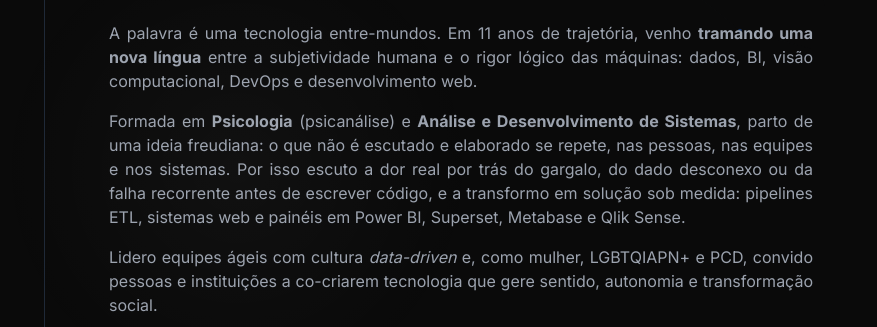
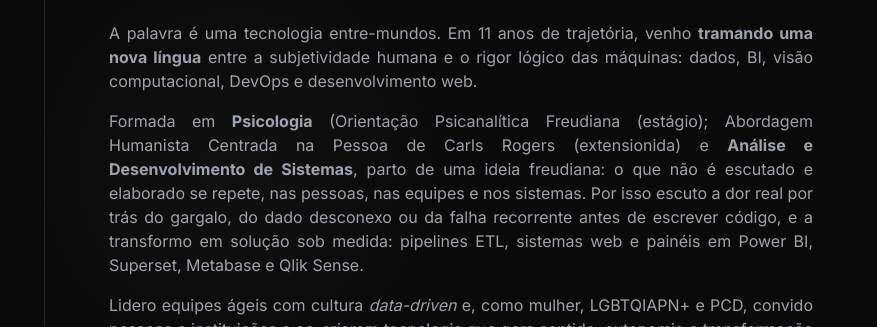
Before and after one commit to isamtbella/isamtbella.github.io., a plain HTML site: page index.html in a window 1280 px wide. Shown: the part 232-559 px from the top of the page, 403-1280 px from the left. Drawn offline with nearby package versions, Linux system fonts and the light colour scheme.

Commit message:
Update index.html

```diff
--- a/index.html
+++ b/index.html
@@ -397,7 +397,7 @@
 
                     <div class="lang-pt text-gray-600 dark:text-gray-400 leading-relaxed text-justify space-y-4 text-sm md:text-base">
                         <p>A palavra é uma tecnologia entre-mundos. Em 11 anos de trajetória, venho <strong>tramando uma nova língua</strong> entre a subjetividade humana e o rigor lógico das máquinas: dados, BI, visão computacional, DevOps e desenvolvimento web.</p>
-                        <p>Formada em <strong>Psicologia</strong> (psicanálise) e <strong>Análise e Desenvolvimento de Sistemas</strong>, parto de uma ideia freudiana: o que não é escutado e elaborado se repete, nas pessoas, nas equipes e nos sistemas. Por isso escuto a dor real por trás do gargalo, do dado desconexo ou da falha recorrente antes de escrever código, e a transformo em solução sob medida: pipelines ETL, sistemas web e painéis em Power BI, Superset, Metabase e Qlik Sense.</p>
+                        <p>Formada em <strong>Psicologia</strong> (Orientação Psicanalítica Freudiana (estágio); Abordagem Humanista Centrada na Pessoa de Carls Rogers (extensionida) e <strong>Análise e Desenvolvimento de Sistemas</strong>, parto de uma ideia freudiana: o que não é escutado e elaborado se repete, nas pessoas, nas equipes e nos sistemas. Por isso escuto a dor real por trás do gargalo, do dado desconexo ou da falha recorrente antes de escrever código, e a transformo em solução sob medida: pipelines ETL, sistemas web e painéis em Power BI, Superset, Metabase e Qlik Sense.</p>
                         <p>Lidero equipes ágeis com cultura <em>data-driven</em> e, como mulher, LGBTQIAPN+ e PCD, convido pessoas e instituições a co-criarem tecnologia que gere sentido, autonomia e transformação social.</p>
                     </div>
 
```
